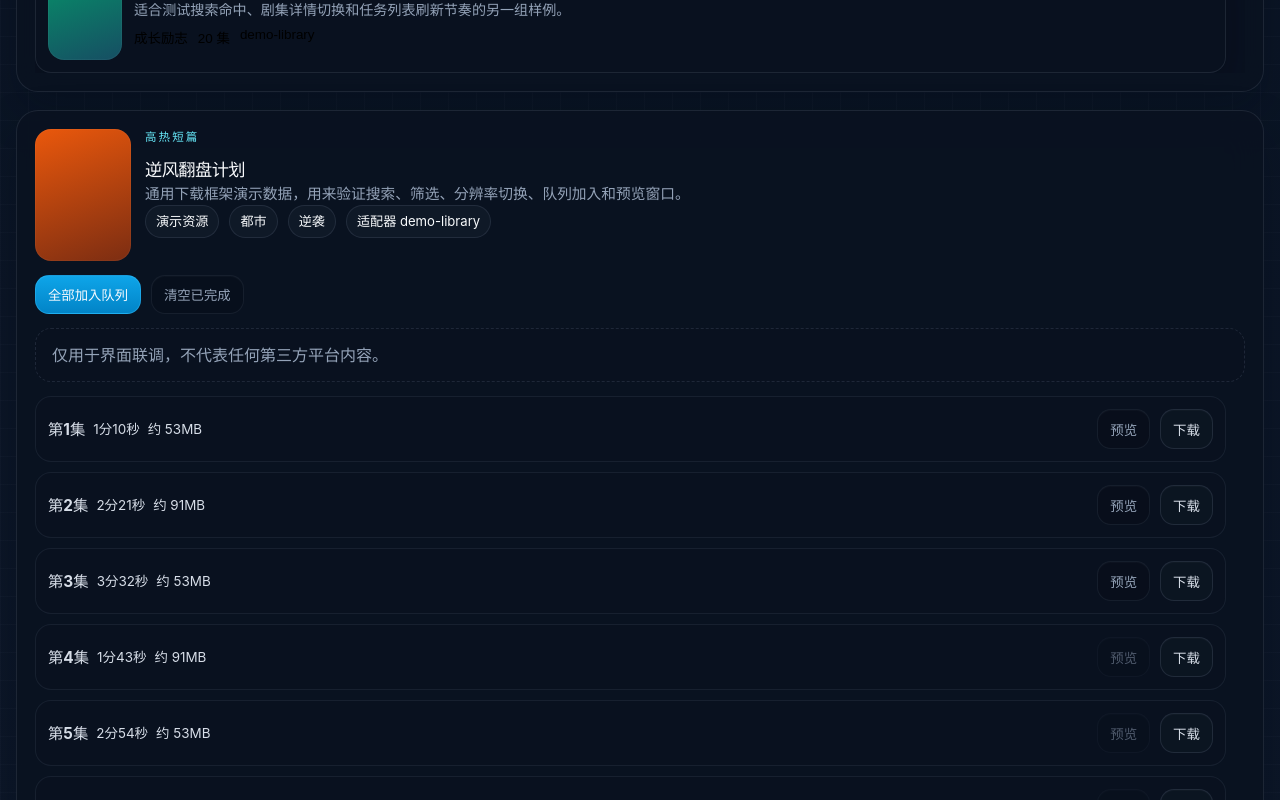
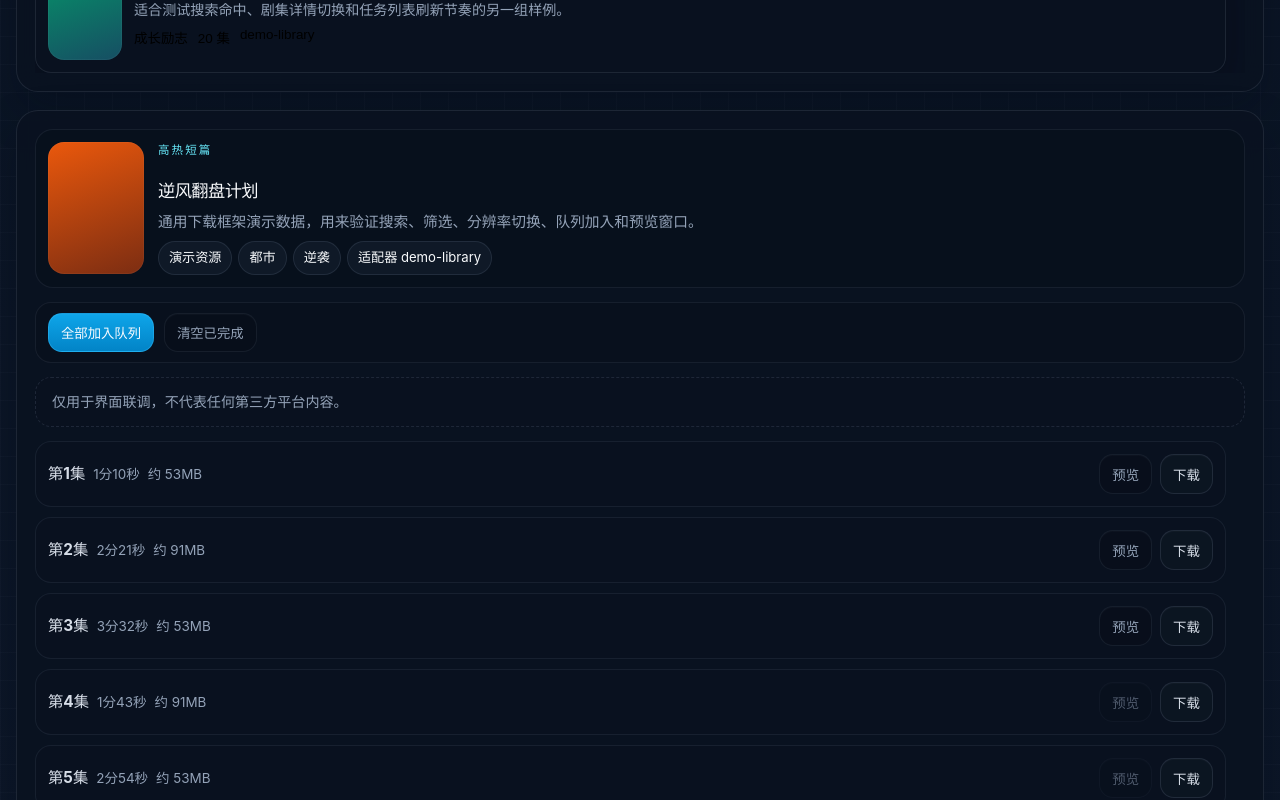
Before and after one commit to Nevermore222/HongGuo_Tool_Codex, a React (Vite) app: page / in a window 1280 px wide. Shown: the part 1700-2500 px from the top of the page. Built offline with nearby package versions, Linux system fonts and the light colour scheme.

Commit message:
Refine selected series detail panel

```diff
--- a/src/App.css
+++ b/src/App.css
@@ -516,10 +516,19 @@
   grid-template-columns: 96px minmax(0, 1fr);
   gap: 14px;
   align-items: start;
+  padding: 12px;
+  border-radius: 18px;
+  background: rgba(9, 16, 27, 0.52);
+  border: 1px solid rgba(148, 163, 184, 0.1);
 }
 
 .detail-poster {
   min-height: 132px;
+}
+
+.detail-head > div:last-child {
+  display: grid;
+  gap: 8px;
 }
 
 .detail-head h3 {
@@ -528,6 +537,40 @@
 
 .detail-copy {
   font-size: 0.92rem;
+  line-height: 1.45;
+  display: -webkit-box;
+  -webkit-box-orient: vertical;
+  -webkit-line-clamp: 3;
+  overflow: hidden;
+}
+
+.detail-actions {
+  padding: 10px 12px;
+  border-radius: 16px;
+  background: rgba(9, 16, 27, 0.46);
+  border: 1px solid rgba(148, 163, 184, 0.1);
+}
+
+.tag-row {
+  gap: 6px;
+}
+
+.tag {
+  padding: 5px 9px;
+  font-size: 0.78rem;
+}
+
+.source-note {
+  padding: 12px 14px;
+  font-size: 0.88rem;
+  line-height: 1.45;
+}
+
+.detail-panel > .empty-state {
+  min-height: 220px;
+  display: grid;
+  place-items: center;
+  text-align: center;
 }
 
 .series-card p,
@@ -637,6 +680,10 @@ button:disabled {
   align-items: center;
 }
 
+.episode-actions {
+  gap: 8px;
+}
+
 .episode-row strong,
 .queue-head strong,
 .log-head strong {
@@ -654,6 +701,7 @@ button:disabled {
 
 .episode-meta span {
   font-size: 0.84rem;
+  color: var(--muted);
 }
 
 .progress-track {
```
